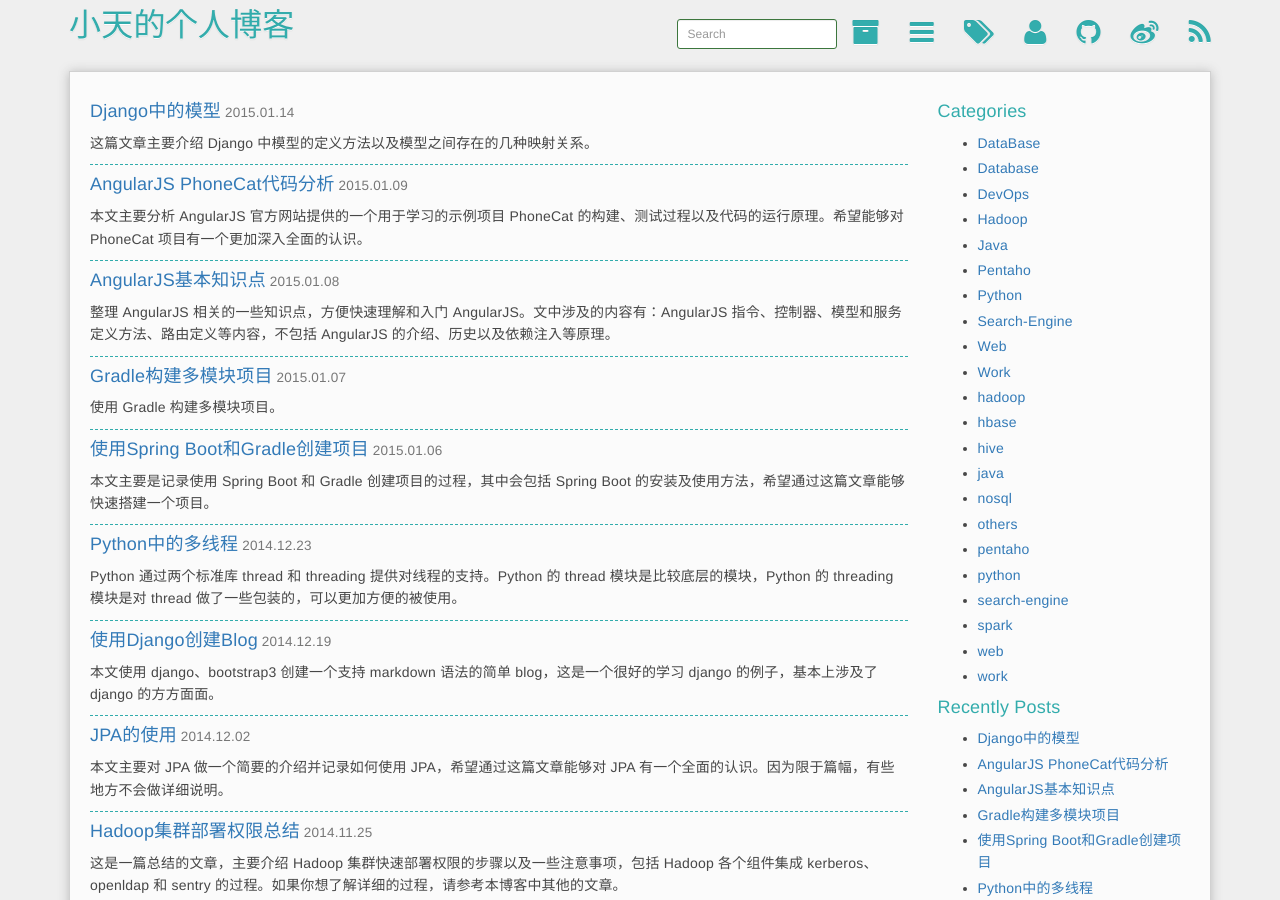
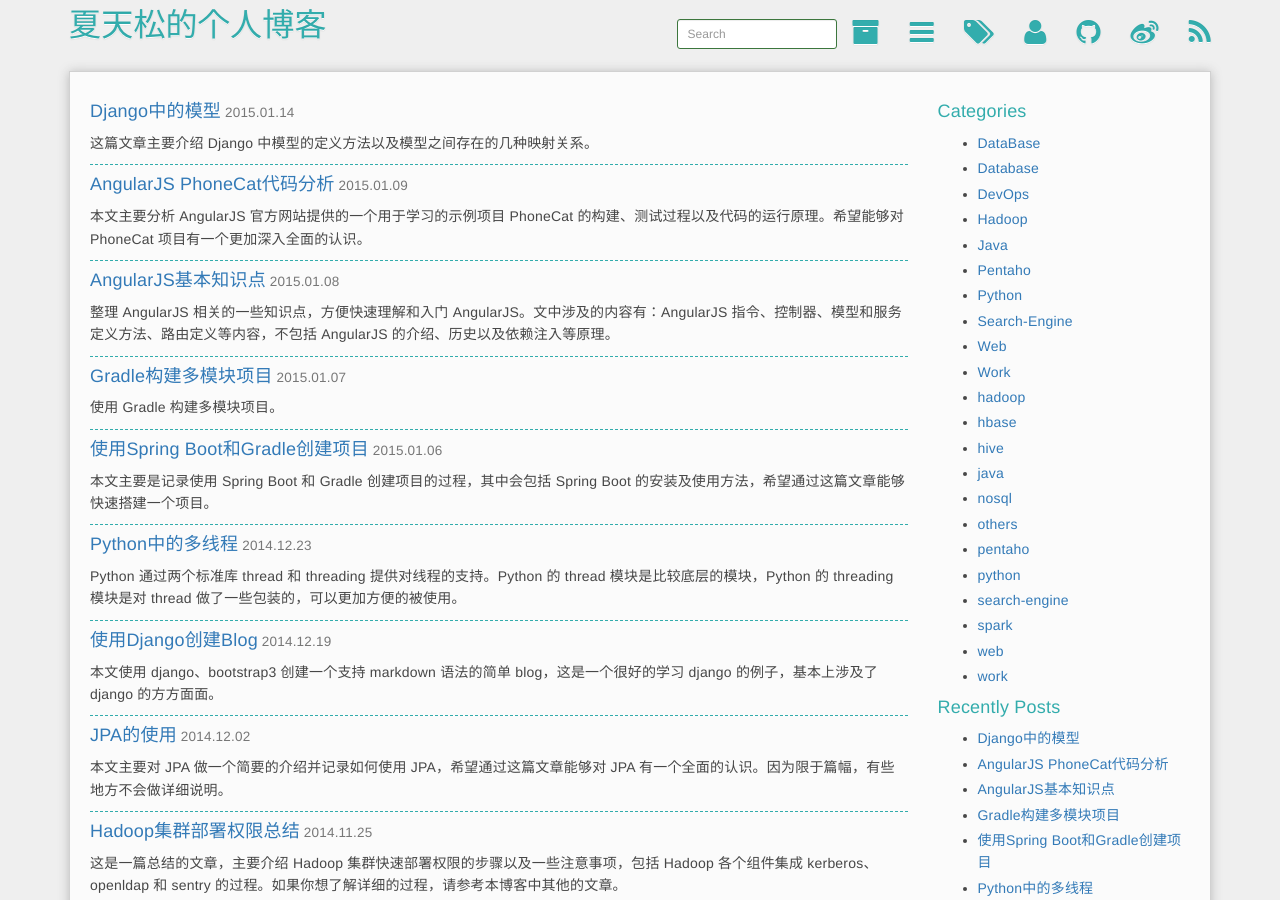
Before and after one commit to xiatiansong/xiatiansong.github.com, a Jekyll site: the page built from index.html, in a window 1280 px wide and 900 px high. Built offline with Jekyll 4.4.1, drawn with Linux system fonts in a browser that asks for light colours; Markdown is read by kramdown in place of the engine named in the settings; the list of posts is cut into pages by our own code; comment, search, counter and statistics services are not loaded.

Commit message:
blog commit

```diff
--- a/_config.yml
+++ b/_config.yml
@@ -1,12 +1,12 @@
 # Site settings
-title : 小天的个人博客
+title : 夏天松的个人博客
 keywords : java, hadoop, hive, hbase, spark, linux, scala, python, mysql
 description: 86后，工作在深圳；Java程序员、Hadoop工程师；主要关注Java、Scala、Hadoop、Kettle、关注大数据处理技术。
 
 url: "http://blog.xiaotian.com"
 author:
-    name: 小天
-    github: wuskyfantasy
+    name: 夏天松
+    github: xiatiansong
     email: wuskyfantasy@gmail.com
     twitter:
     facebook:
```
